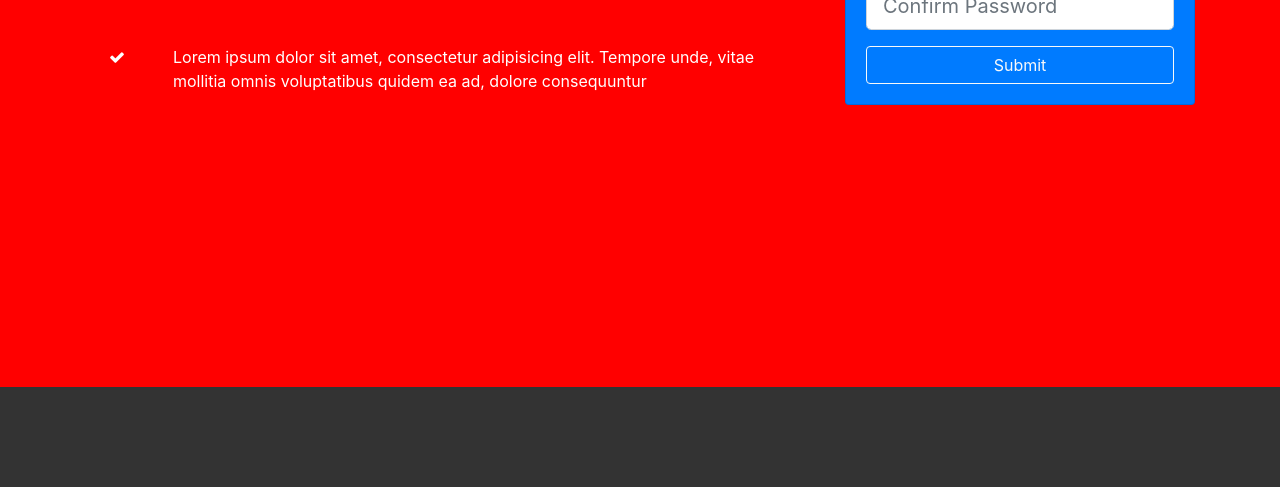
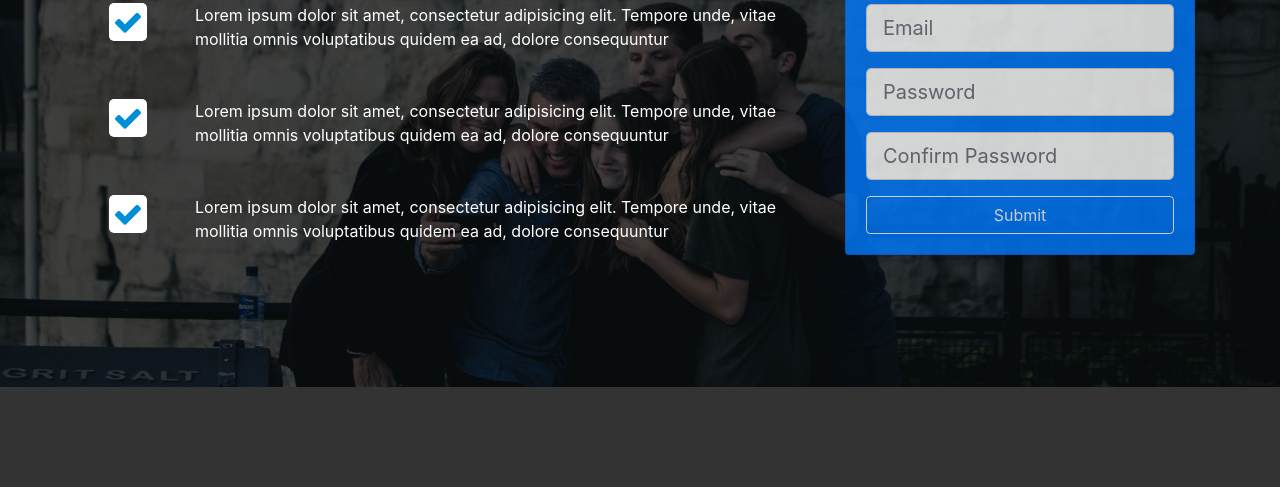
Before and after one commit to JamesBlocker/bootcamp-course, a website: page looplab/src/index.html in a window 1280 px wide. Shown: the part 313-800 px from the top of the page. Drawn offline with Linux system fonts and the light colour scheme.

Commit message:
complete home section

```diff
--- a/looplab/src/scss/style.scss
+++ b/looplab/src/scss/style.scss
@@ -1,6 +1,8 @@
 $bg-color:#333;
 $font-color:#fff;
 $primary-color:#008ed6;
+$dark-overlay: rgba(0,0,0,0.7);
+$font-size: 30px;
 
 body{
     background:$bg-color;
@@ -13,9 +15,33 @@
 }
 
 #home-section{
-    background-color: red;
-    background-image:url('../img/home.jpg') no-repeat;
+    background:url('../img/home.jpg') no-repeat;
     background-size:cover;
     background-attachment:fixed;
     min-height:700px;
+
+    .dark-overlay{
+        background-color: $dark-overlay;
+        position: absolute;
+        top:0;
+        left: 0;
+        width: 100%;
+        min-height: 700px;
+    }
+
+    .home-inner{
+        padding-top: 150px;
+    }
+
+    .card-form{
+        opacity: 0.8;
+    }
+
+    .fa{
+        color:$primary-color;
+        background:#fff;
+        padding:4px;
+        border-radius:5px;
+        font-size:$font-size;
+    }
 }
```
Also changed, not shown: looplab/src/css/style.css.
